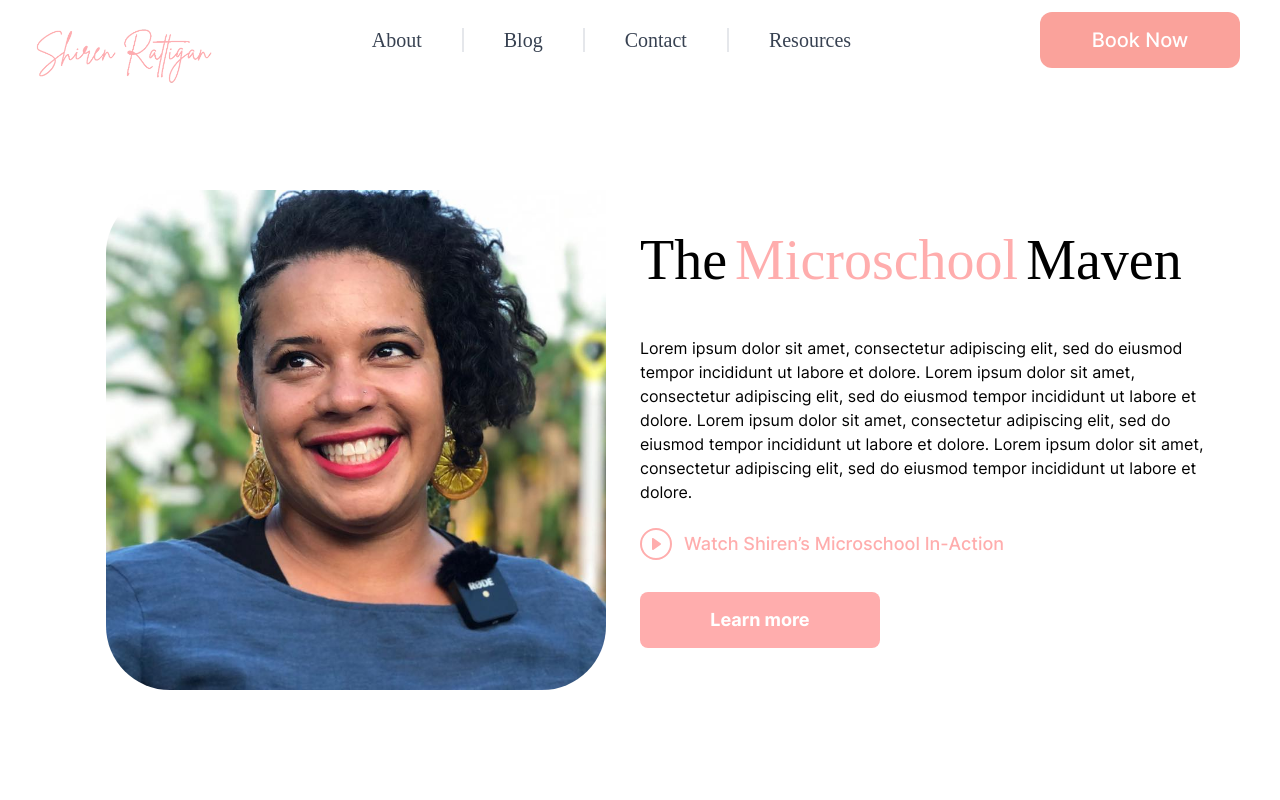
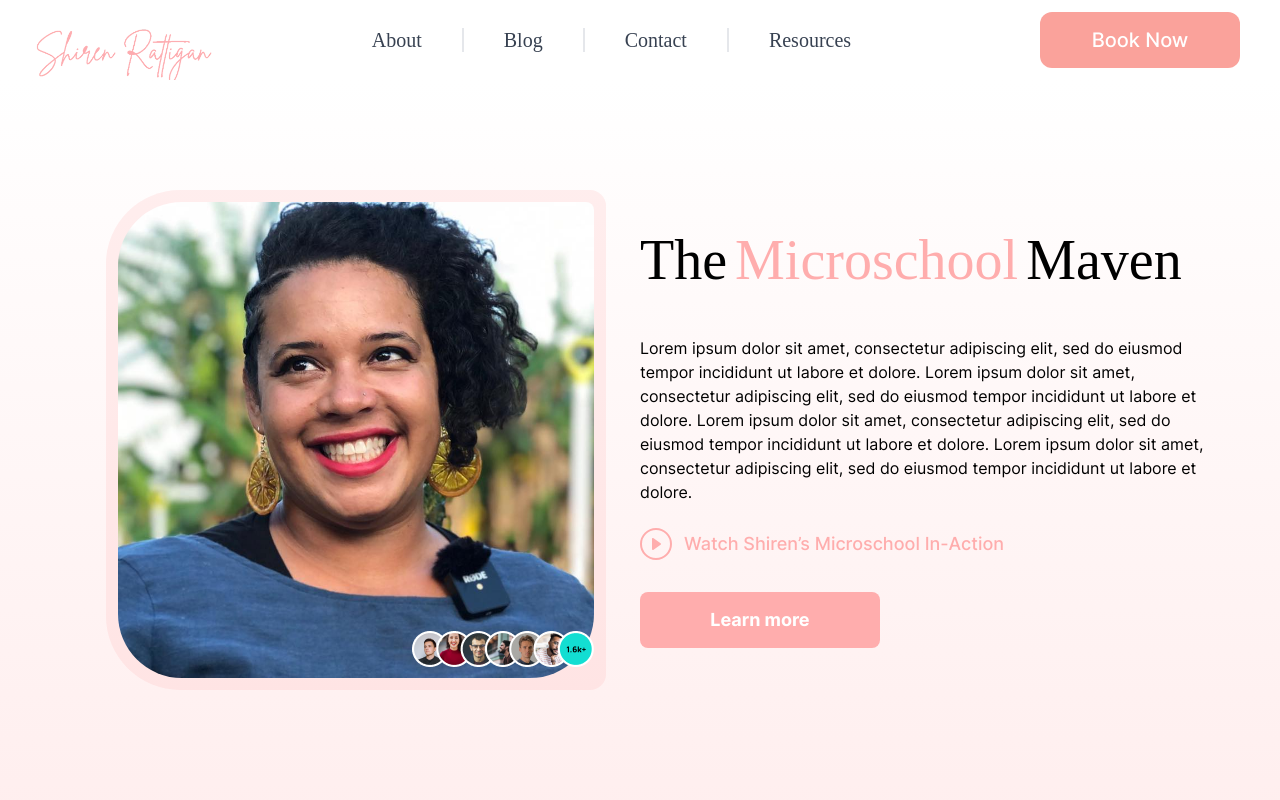
Before and after one commit to Cadogy/MicroschoolCoach, a Next.js app: page /about in a window 1280 px wide. Shown: the top 800 px of the page. Built offline with nearby package versions, Linux system fonts and the light colour scheme.

Commit message:
Gradient shader on about hero background

```diff
--- a/src/components/aboutpage/About/Hero.tsx
+++ b/src/components/aboutpage/About/Hero.tsx
@@ -4,15 +4,21 @@ import { MdSchool } from 'react-icons/md';
 
 const Hero = () => {
   return (
-    <div>
-      <div className='flex h-[90vh] w-full flex-col-reverse items-center justify-center px-4 md:flex-row md:gap-16 md:px-12 2xl:gap-24 2xl:px-0'>
+    <div className='relative overflow-hidden'>
+      <div className='absolute inset-0 origin-bottom-left transform bg-gradient-to-b from-white to-[rgba(255,173,173,0.2)]'></div>
+      <div className='relative z-10 flex h-[90vh] w-full flex-col-reverse items-center justify-center px-4 md:flex-row md:gap-16 md:px-12 2xl:gap-24 2xl:px-0'>
         <div className='aboutGridContainer'>
           <div className='aboutFlexBox flex max-w-[90rem] flex-nowrap items-center p-6'>
             <div className='aboutFlexBoxContainer flex w-[100%] items-center justify-center'>
-              <div className='aboutImageContent h-[500px] w-[500px]'>
+              <div className='aboutImageContent flex h-[500px] w-[500px] flex-col items-end rounded-2xl rounded-bl-[74px] rounded-tl-[74px] bg-[rgb(255,173,173)]/20 p-3'>
                 <img
-                  className='rounded-bl-[64px] rounded-br-[64px] rounded-tl-[64px]'
+                  className='rounded-bl-[64px] rounded-br-[64px] rounded-tl-[64px] rounded-tr-[8px]'
                   src='/images/shiren-headshot.jpeg'
+                  alt=''
+                />
+                <img
+                  className='-mt-12 w-[182px]'
+                  src='/images/people.png'
                   alt=''
                 />
               </div>
--- a/src/components/aboutpage/About/WhyShiren.tsx
+++ b/src/components/aboutpage/About/WhyShiren.tsx
@@ -3,7 +3,7 @@ import React from 'react';
 const WhyShiren = () => {
   return (
     <div>
-      <div className='aboutHeroContainer flex flex-col items-center justify-center bg-[rgba(255,173,173,0.3)] py-16'>
+      <div className='aboutHeroContainer flex flex-col items-center justify-center bg-[rgba(255,173,173,0.2)] py-16'>
         <div className='WhyWorkHeaderContainer flex flex-col items-center justify-center'>
           <h1
             id='whyworkheader'
```
Also changed, not shown: public/images/people.png (added).
